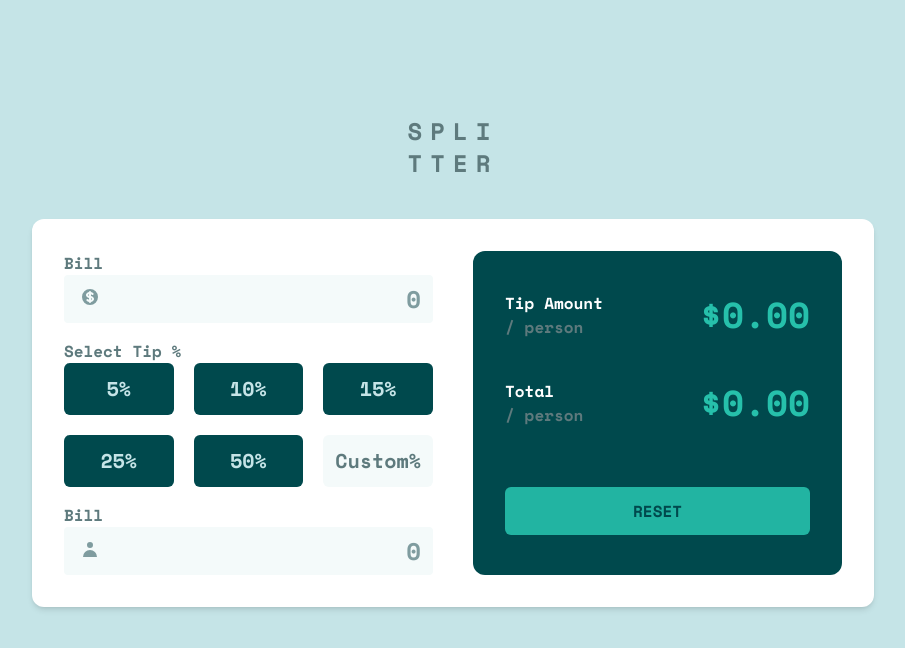
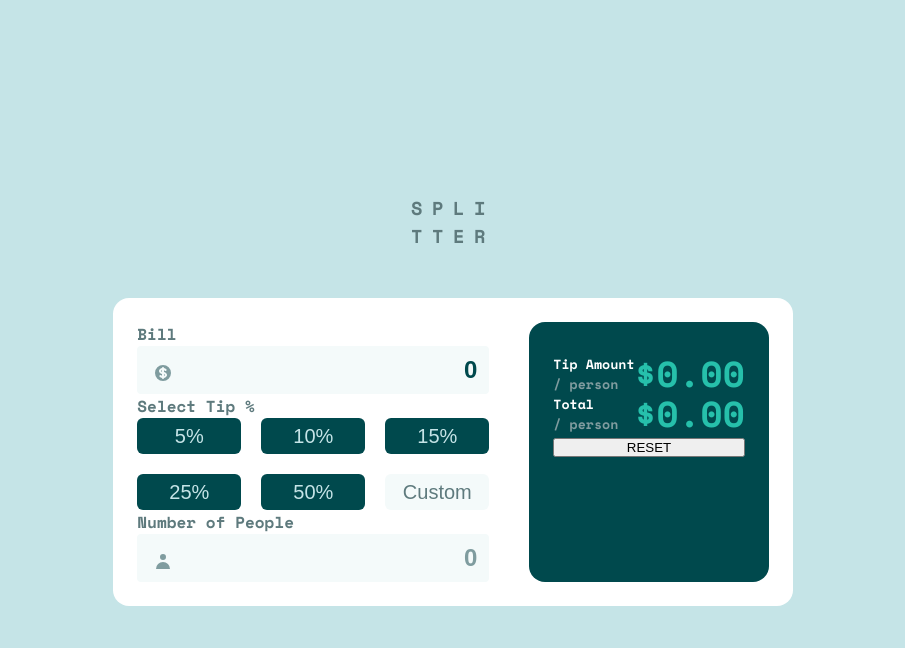
Before and after one commit to sagardwivedi/tip-calculator, a Next.js app: page / in a window 1280 px wide. Shown: the top 648 px of the page, without its empty margins (187-1092 px from the left). Built offline with nearby package versions, Linux system fonts and the light colour scheme.

Commit message:
UI Changes

```diff
--- a/pages/index.tsx
+++ b/pages/index.tsx
@@ -1,10 +1,19 @@
 import { NextPage } from "next";
+import { useState } from "react";
 
 export const BillInput: NextPage = () => {
+  // assign value type to state
+  const [bill, setBill] = useState<number>(0);
   return (
     <div className="relative flex flex-col">
       <p>Bill</p>
-      <input type="text" className="input-style" placeholder="0" />
+      <input
+        type={"number"}
+        className="input-style"
+        placeholder="0"
+        value={bill}
+        onChange={(e) => setBill(Number(e.target.value))}
+      />
       <span className="svg-style">
         <svg
           xmlns="http://www.w3.org/2000/svg"
@@ -29,16 +38,16 @@ export const TipInput: NextPage = () => {
     <div className="relative flex flex-col">
       <p>Select Tip %</p>
       <div className="grid grid-cols-2 gap-5 sm:grid-cols-3">
-        {[5, 10, 15, 25, 50, "Custom"].map((number) => (
+        {["5%", "10%", "15%", "25%", "50%", "Custom"].map((number) => (
           <button
-            className={`rounded-md p-3 text-grayish_cyan-300 text-xl ${
+            className={`cursor-pointer rounded-md border-none p-1 text-xl text-grayish_cyan-300 ${
               number === "Custom"
                 ? "bg-grayish_cyan-100 text-grayish_cyan-700"
                 : "bg-cyan-900"
             }`}
             key={number}
           >
-            {number}%
+            {number}
           </button>
         ))}
       </div>
@@ -49,8 +58,8 @@ export const TipInput: NextPage = () => {
 export const NumberOfPeopleInput: NextPage = () => {
   return (
     <div className="relative flex flex-col">
-      <p>Bill</p>
-      <input type="text" className="input-style" placeholder="0" />
+      <p>Number of People</p>
+      <input type={"number"} className="input-style" placeholder="0" />
       <span className="svg-style">
         <svg
           xmlns="http://www.w3.org/2000/svg"
@@ -74,7 +83,7 @@ export const TipAmount: NextPage = () => {
     <div className="flex flex-row items-center justify-between">
       <h5 className="text-white">
         Tip Amount <br />
-        <span className="text-grayish_cyan-700">/ person</span>
+        <span className="text-grayish_cyan-500">/ person</span>
       </h5>
       <span className="text-4xl font-bold text-cyan-500">$0.00</span>
     </div>
@@ -86,7 +95,7 @@ export const TotalAmount: NextPage = () => {
     <div className="flex flex-row items-center justify-between">
       <h5 className="text-white">
         Total <br />
-        <span className="text-grayish_cyan-700">/ person</span>
+        <span className="text-grayish_cyan-500">/ person</span>
       </h5>
       <span className="text-4xl font-bold text-cyan-500">$0.00</span>
     </div>
@@ -95,29 +104,24 @@ export const TotalAmount: NextPage = () => {
 
 const Index: NextPage = () => {
   return (
-    <div className="mt-[9%] flex items-center justify-center">
-      <div className="flex flex-col items-center justify-center space-y-5 sm:space-y-10">
-        <h1 className="text-2xl tracking-[0.5rem] text-grayish_cyan-700">
-          SPLI
+    <div className="flex h-screen flex-col justify-end sm:flex-row sm:justify-center">
+      <div className="flex max-w-4xl flex-col items-center justify-center">
+        <h3 className="mb-12 tracking-[0.6rem] text-grayish_cyan-700">
+          <span>SPLI</span>
           <br />
-          TTER
-        </h1>
-        <div className="grid gap-y-4 w-full rounded-t-[2rem] bg-white p-8 shadow-md sm:grid-cols-2 sm:gap-x-10 sm:rounded-xl">
-          <div className="space-y-4">
+          <span>TTER</span>
+        </h3>
+        <div className="flex flex-row flex-wrap items-stretch justify-center gap-y-10 rounded-2xl bg-white p-6 sm:gap-x-10">
+          <div className="">
             <BillInput />
             <TipInput />
             <NumberOfPeopleInput />
           </div>
-          <div className="rounded-xl bg-cyan-900 p-6 sm:px-8 sm:py-10">
-            <div className="flex h-full flex-col sm:justify-between">
-              <div className="space-y-5 sm:space-y-10">
-                <TipAmount />
-                <TotalAmount />
-              </div>
-              <button
-                className="mt-4 cursor-pointer rounded-md border-0 bg-cyan-500/90 py-3 font-bold text-cyan-900"
-                type="reset"
-              >
+          <div className="grow rounded-2xl bg-cyan-900 px-6 py-8">
+            <div>
+              <TipAmount />
+              <TotalAmount />
+              <button className="w-full" type="reset">
                 RESET
               </button>
             </div>
--- a/styles/globals.css
+++ b/styles/globals.css
@@ -5,7 +5,7 @@
     @apply m-0 box-border p-0  antialiased;
   }
   body {
-    @apply bg-grayish_cyan-300 font-bold font-space_mono;
+    @apply bg-grayish_cyan-300 font-space_mono font-bold;
   }
   p {
     @apply text-grayish_cyan-700;
@@ -16,6 +16,11 @@
 @tailwind utilities;
 
 @layer utilities {
+  input[type="number"]::-webkit-inner-spin-button,
+  input[type="number"]::-webkit-outer-spin-button {
+    -webkit-appearance: none;
+    margin: 0;
+  }
   .svg-style {
     @apply absolute left-4 top-9 text-2xl text-grayish_cyan-500;
   }
--- a/tailwind.config.js
+++ b/tailwind.config.js
@@ -1,5 +1,8 @@
 /** @type {import('tailwindcss').Config} */
 module.exports = {
+  corePlugins: {
+    preflight: false,
+  },
   content: [
     "./pages/**/*.{js,ts,jsx,tsx}",
     "./components/**/*.{js,ts,jsx,tsx}",
```
